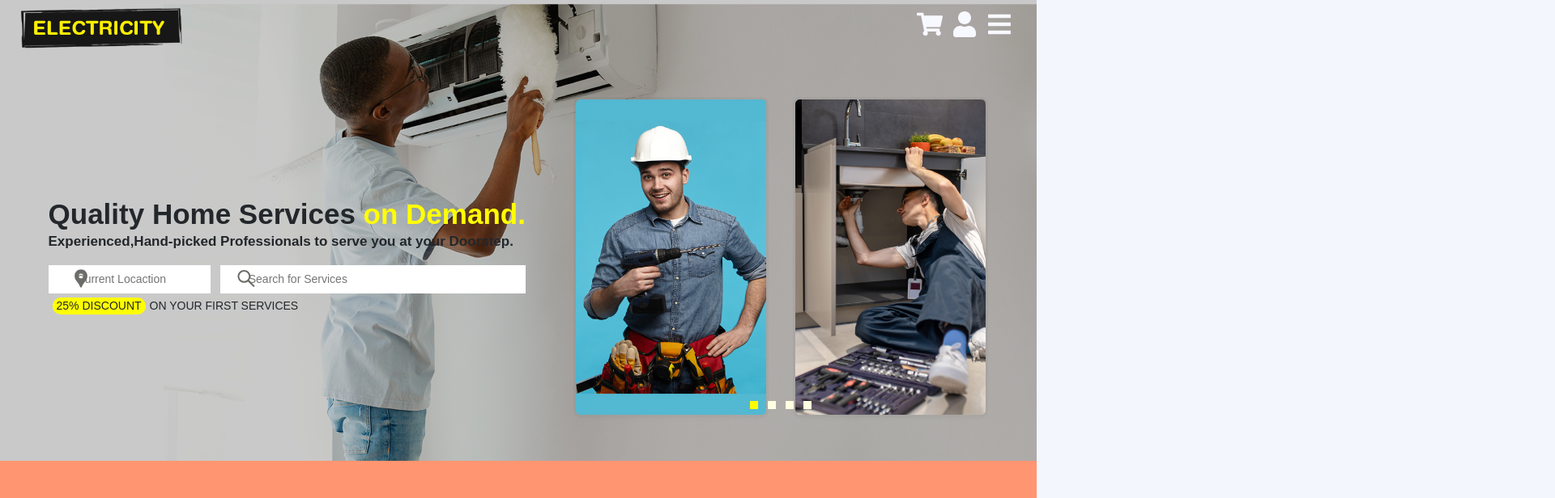
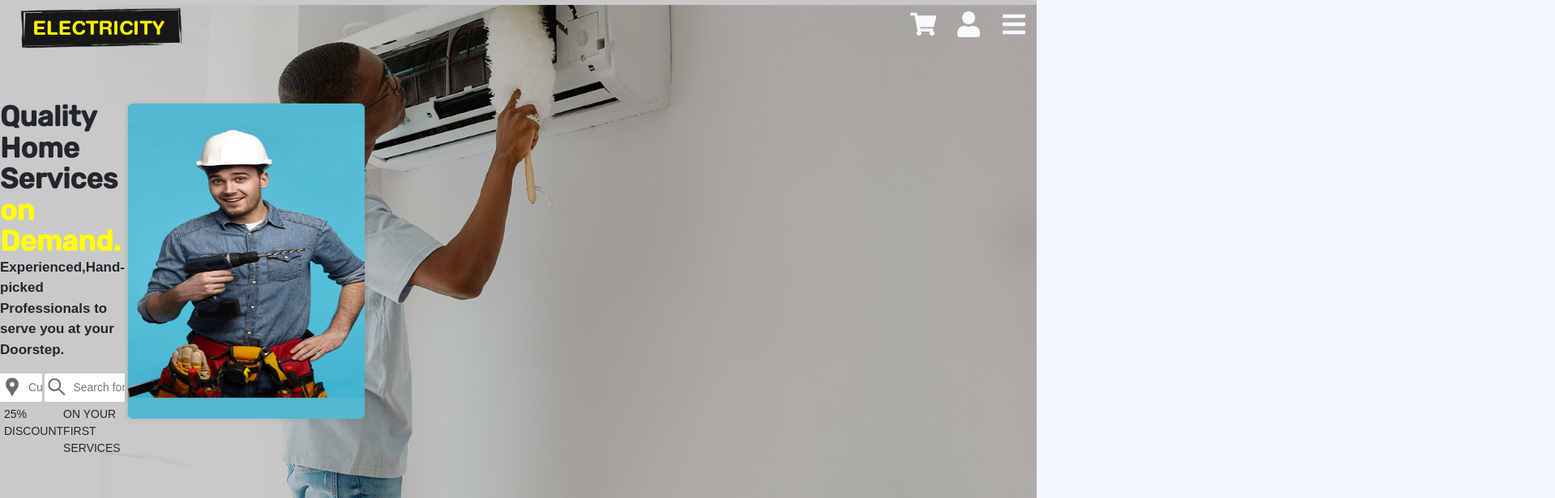
Before and after one commit to piyushNextupgrad/electricitySudhanshuUser, a Next.js app: page / in a window 1280 px wide. Shown: the top 616 px of the page at 81% size, 1920 px wide, since content can reach past the window. Built offline with nearby package versions, Linux system fonts and the light colour scheme.

Commit message:
Update homepage.module.css
pradeep change right way

```diff
--- a/src/styles/homepage.module.css
+++ b/src/styles/homepage.module.css
@@ -1,4 +1,5 @@
 
+@import url('https://fonts.googleapis.com/css2?family=Rubik:wght@300;400;500&display=swap');
 .nav {
 
     display: flex;
@@ -7,10 +8,13 @@
     align-items: center;
 }
 
+
 .header {
-    background-image: url("../../public/homepage/Home_banner.png");
+    background: #a19d97 url("../../public/homepage/Home_banner.png");
     background-size: cover;
-    background-position: fixed;
+    min-height: 721px;
+    background-position: -116px center;
+    background-repeat: no-repeat;
 }
 
 .logo {
@@ -19,13 +23,15 @@
 
 .nav_icon {
     font-size: 2rem;
-    color: ghostwhite;
+  /*  color: ghostwhite;
     margin: 10px 25px;
     width: 10%;
-
     display: flex;
     justify-content: space-around;
-    align-items: center;
+    align-items: center;*/text-align: right;
+}
+.nav_icon a {
+    margin: 0 12px;
 }
 .nav_icon>a>svg{
     color:ghostwhite;
@@ -39,35 +45,35 @@
 .banner_items {
     display: flex;
     justify-content: space-evenly;
+    padding-top: 55px;
 }
 
 .banner_text {
-
-
     display: grid;
     align-content: center;
 }
 
-.slider1 {
+/* .slider1 {
 
     width: 40%;
     text-align: center;
     padding: 50px 0px;
-}
+} */
 
 .banner_text>h1,
 .banner_text>h1>span {
-    font-weight: 900;
+    font-weight: 700;
+    font-family: 'Rubik', sans-serif;
     font-size: 35px;
+    margin-bottom: 22px;
 }
 
 .banner_text>h1>span {
-    color: yellow;
+    color: yellow;font-family: 'Rubik', sans-serif;
 }
 
 
 .banner_text>p {
-
     font-size: 17px;
     margin-top: -22px;
     font-weight: 600;
@@ -78,7 +84,7 @@
     justify-content: space-between;
 }
 .banner_input1{
-
+    position: relative;
     width:34%;
 }
 
@@ -93,7 +99,7 @@
 .banner_input1>svg{
     color:#6c6c68;
     position:absolute;
-    left:85px;
+    left:0;
     font-size: 30px;
         /* margin-top: 2px; */
         padding-top: 3px;
@@ -101,12 +107,12 @@
 .banner_input2>svg{
     color:#6c6c68;
     position:absolute;
-    left: 289px;
+    left: 0;
     font-size: 30px;
     padding-top: 3px;
 }
 .banner_input2{
-
+    position: relative;
     width:64%;
 }
 
@@ -121,32 +127,25 @@
 
 
 .banner_text_div {
-
     display: flex;
     justify-content: flex-start;
     margin: 5px 5px;
     font-weight: 600;
 
 }
-
-.banner_text_div1 {
-
+.banner_text_div h3{
+    font-size: medium;
+    font-family: 'Rubik', sans-serif;
+    font-weight: 700;
+}
+.banner_text_div h3 span{
     padding: 0px 5px;
     background-color: yellow;
     border-radius: 10px;
+    font-weight: 500;
 
 }
 
-.banner_text_div2 {
-
-    padding: 0px 5px;
-
-}
-
-.banner_text_div2>span,
-.banner_text_div1>span {
-    font-weight: 500;
-}
 
 .section2 {
 
@@ -161,7 +160,8 @@
     text-align: center;
 }
 .section2_slider{
-    width:75vw;
+    margin: 0 auto;
+    /* overflow: hidden; */
 }
 
 .slider2_background {
@@ -221,11 +221,6 @@
     color: white;
 }
 
-.section3>div {
-    width: 50%;
-
-
-}
 
 .section3>div>img {
     width: 100%;
@@ -355,13 +350,13 @@
 }
 
 .section4_div1_div1>div>div>div>a {
-
+    color: #000 !important;
     background-color: white;
     padding: 10px 20px;
     border-radius: 30px;
     font-weight: 600;
     border: none;
-    font-size: 20px;
+    font-size: 20px;text-decoration: none;
 }
 .section4_div1_div1>div>div>div>a:hover{
     color:black;
@@ -413,12 +408,14 @@
 }
 
 .section4_div1_div2>div>div>div>div>a {
+    color: #000 !important;
     background-color: white;
     padding: 10px 20px;
     border-radius: 30px;
     font-weight: 600;
     border: none;
     font-size: 20px;
+    text-decoration: none;
 }
 .section4_div1_div2>div>div>div>div>a:hover{
     color:black;
@@ -464,13 +461,14 @@
 }
 
 .section4_div2>div>a {
+    color: #000 !important;
     background-color: white;
     padding: 10px 20px;
     border-radius: 30px;
     font-weight: 600;
     border: none;
     font-size: 20px;
-    color:black;
+    color:black;text-decoration: none;
 }
 .section4_div2>div>a:hover{
         background-color: yellow;
@@ -682,6 +680,7 @@
 /* .sidemenu{
     display:none;
 } */
+
 .sidemenu>div{
 
     position: fixed;
```
